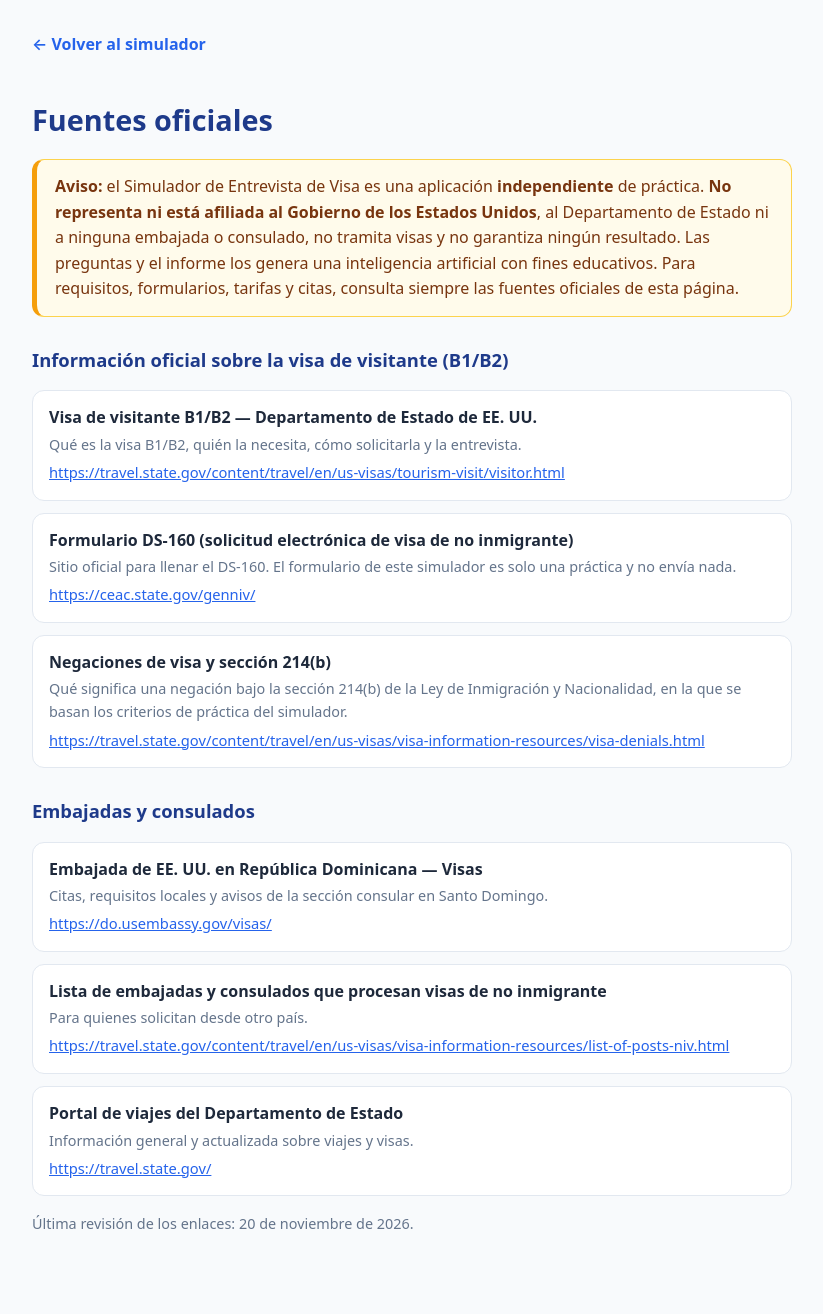
After one commit to MarvinHs/SimuladorDs, a PHP site: page /fuentes.html in a window 1280 px wide. The commit adds this page. Shown: the whole page, without its empty margins (228-1051 px from the left). Run offline with PHP 8.4, Linux system fonts and the light colour scheme.

Commit message:
Política de Google Play: fuentes oficiales y aviso de app independiente (#9)
- Nueva página /fuentes.html con enlaces oficiales (travel.state.gov,
  DS-160 en ceac.state.gov, 214(b), Embajada de EE. UU. en RD)
- Aviso visible al inicio: no representa a ningún gobierno ni tramita visas
- Enlaces a fuentes oficiales en el formulario, pie y tarjeta de decisión
- Cambia el emoji de edificio gubernamental por uno neutro
- Capturas regeneradas tras el despliegue


Claude-Session: https://claude.ai/code/session_012rCXWxHwuATYUhFBQNPGeH

Co-authored-by: Claude <noreply@anthropic.com>

```diff
--- a/assets/js/voice_engine.js
+++ b/assets/js/voice_engine.js
@@ -582,7 +582,7 @@ document.addEventListener('DOMContentLoaded', () => {
                 ${score ? `<span class="decision-score">${escapeHtml(score[1])}/10</span>` : ''}
             </div>
             <div class="decision-body">${renderMarkdown(body.replace(/^.*?(APROBADA|RECHAZADA)\s*/i, ''))}</div>
-            <div class="decision-footer">Resultado simulado con fines de práctica. No predice la decisión real del consulado.</div>`;
+            <div class="decision-footer">Resultado simulado con fines de práctica. No predice la decisión real del consulado. Requisitos oficiales: <a href="/fuentes.html">fuentes oficiales</a>.</div>`;
         chatContainer.appendChild(card);
         scrollChat();
     }
--- /dev/null
+++ b/fuentes.html
@@ -0,0 +1,72 @@
+<!DOCTYPE html>
+<html lang="es">
+<head>
+    <meta charset="UTF-8">
+    <meta name="viewport" content="width=device-width, initial-scale=1.0">
+    <meta name="theme-color" content="#1e3a8a">
+    <title>Fuentes oficiales | Simulador de Entrevista de Visa</title>
+    <link rel="icon" href="/assets/icons/favicon-32.png" sizes="32x32">
+    <style>
+        body { margin: 0; font-family: system-ui, -apple-system, "Segoe UI", Roboto, sans-serif; background: #f8fafc; color: #1e293b; line-height: 1.6; }
+        main { max-width: 760px; margin: 0 auto; padding: 32px 20px 64px; }
+        h1 { color: #1e3a8a; font-size: 1.8rem; margin-bottom: 4px; }
+        h2 { color: #1e3a8a; font-size: 1.15rem; margin-top: 28px; }
+        a { color: #2563eb; }
+        .back { display: inline-block; margin-bottom: 20px; text-decoration: none; font-weight: 600; }
+        .aviso { background: #fffbeb; border: 1px solid #fcd34d; border-left: 5px solid #f59e0b; color: #78350f; border-radius: 12px; padding: 14px 18px; }
+        ul.fuentes { list-style: none; padding: 0; }
+        ul.fuentes li { background: #fff; border: 1px solid #e2e8f0; border-radius: 12px; padding: 14px 16px; margin-bottom: 12px; }
+        ul.fuentes strong { display: block; color: #1e293b; }
+        ul.fuentes span { color: #64748b; font-size: .9rem; display: block; margin: 2px 0 4px; }
+        ul.fuentes a { word-break: break-all; font-size: .92rem; }
+    </style>
+</head>
+<body>
+<main>
+    <a class="back" href="/">← Volver al simulador</a>
+    <h1>Fuentes oficiales</h1>
+
+    <p class="aviso"><strong>Aviso:</strong> el Simulador de Entrevista de Visa es una aplicación <strong>independiente</strong> de práctica. <strong>No representa ni está afiliada al Gobierno de los Estados Unidos</strong>, al Departamento de Estado ni a ninguna embajada o consulado, no tramita visas y no garantiza ningún resultado. Las preguntas y el informe los genera una inteligencia artificial con fines educativos. Para requisitos, formularios, tarifas y citas, consulta siempre las fuentes oficiales de esta página.</p>
+
+    <h2>Información oficial sobre la visa de visitante (B1/B2)</h2>
+    <ul class="fuentes">
+        <li>
+            <strong>Visa de visitante B1/B2 — Departamento de Estado de EE. UU.</strong>
+            <span>Qué es la visa B1/B2, quién la necesita, cómo solicitarla y la entrevista.</span>
+            <a href="https://travel.state.gov/content/travel/en/us-visas/tourism-visit/visitor.html" target="_blank" rel="noopener">https://travel.state.gov/content/travel/en/us-visas/tourism-visit/visitor.html</a>
+        </li>
+        <li>
+            <strong>Formulario DS-160 (solicitud electrónica de visa de no inmigrante)</strong>
+            <span>Sitio oficial para llenar el DS-160. El formulario de este simulador es solo una práctica y no envía nada.</span>
+            <a href="https://ceac.state.gov/genniv/" target="_blank" rel="noopener">https://ceac.state.gov/genniv/</a>
+        </li>
+        <li>
+            <strong>Negaciones de visa y sección 214(b)</strong>
+            <span>Qué significa una negación bajo la sección 214(b) de la Ley de Inmigración y Nacionalidad, en la que se basan los criterios de práctica del simulador.</span>
+            <a href="https://travel.state.gov/content/travel/en/us-visas/visa-information-resources/visa-denials.html" target="_blank" rel="noopener">https://travel.state.gov/content/travel/en/us-visas/visa-information-resources/visa-denials.html</a>
+        </li>
+    </ul>
+
+    <h2>Embajadas y consulados</h2>
+    <ul class="fuentes">
+        <li>
+            <strong>Embajada de EE. UU. en República Dominicana — Visas</strong>
+            <span>Citas, requisitos locales y avisos de la sección consular en Santo Domingo.</span>
+            <a href="https://do.usembassy.gov/visas/" target="_blank" rel="noopener">https://do.usembassy.gov/visas/</a>
+        </li>
+        <li>
+            <strong>Lista de embajadas y consulados que procesan visas de no inmigrante</strong>
+            <span>Para quienes solicitan desde otro país.</span>
+            <a href="https://travel.state.gov/content/travel/en/us-visas/visa-information-resources/list-of-posts-niv.html" target="_blank" rel="noopener">https://travel.state.gov/content/travel/en/us-visas/visa-information-resources/list-of-posts-niv.html</a>
+        </li>
+        <li>
+            <strong>Portal de viajes del Departamento de Estado</strong>
+            <span>Información general y actualizada sobre viajes y visas.</span>
+            <a href="https://travel.state.gov/" target="_blank" rel="noopener">https://travel.state.gov/</a>
+        </li>
+    </ul>
+
+    <p style="color:#64748b;font-size:.9rem">Última revisión de los enlaces: 20 de noviembre de 2026.</p>
+</main>
+</body>
+</html>
--- a/scripts/capturas-play.mjs
+++ b/scripts/capturas-play.mjs
@@ -1,10 +1,12 @@
-// scripts/capturas-play.mjs
+// scripts/capturas-play.mjs (v2: incluye el aviso de app independiente)
 // Genera capturas de pantalla del sitio real en tamaño de teléfono
 // (1080x1920, proporción 9:16 que exige Google Play).
 // Uso: SITE_URL=https://... node scripts/capturas-play.mjs
 import { chromium } from 'playwright';
 import { mkdir } from 'node:fs/promises';
 
+// Espera a que Render publique la versión nueva antes de capturar
+await new Promise((r) => setTimeout(r, Number(process.env.WAIT_MS || 0)));
 const SITE = process.env.SITE_URL || 'https://simuladords.onrender.com/';
 const OUT = process.env.OUT_DIR || 'capturas';
 await mkdir(OUT, { recursive: true });
```
Also changed, not shown: assets/css/style.css (+14 -0 lines), index.php (+15 -5 lines), .github/workflows/capturas.yml.
